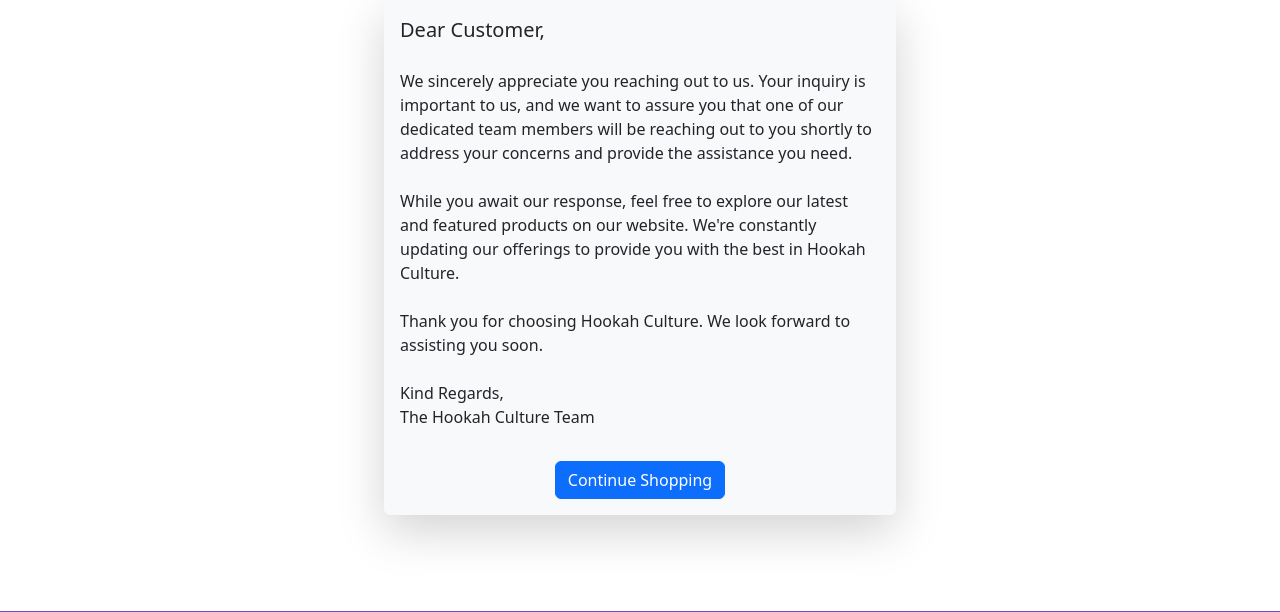
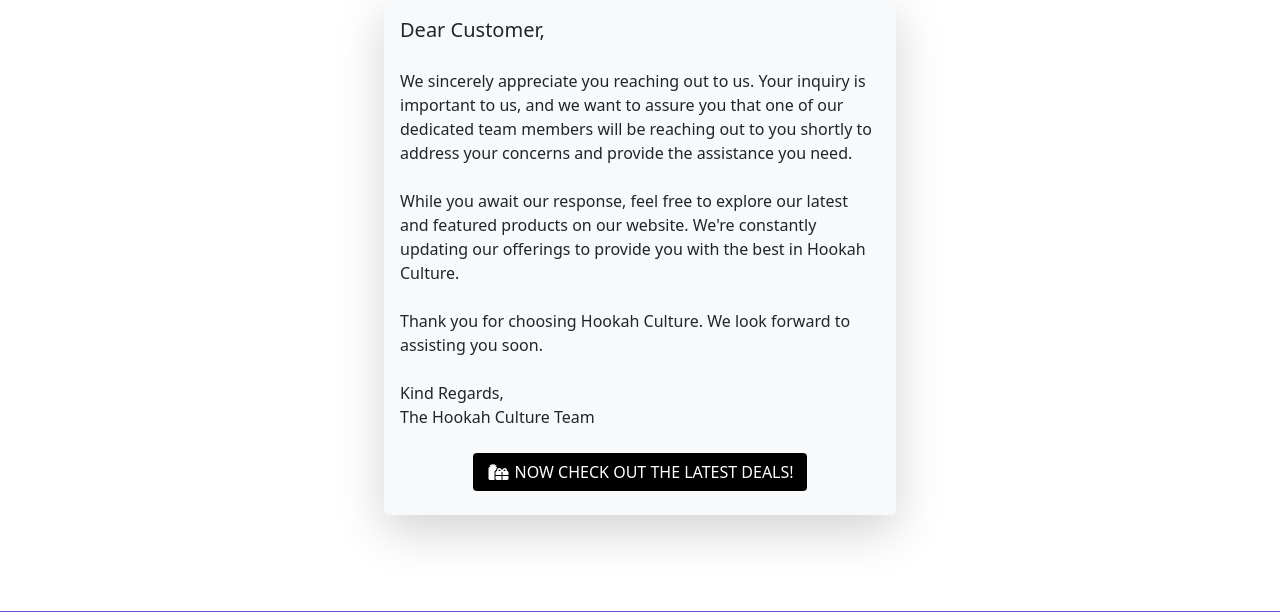
Before and after one commit to Delfinistkata/hookah-culture, a Django app: page /contact/contact_success/ in a window 1280 px wide. Shown: the part 172-784 px from the top of the page. Run offline with Django 3.2, Linux system fonts and the light colour scheme; some libraries are stand-ins or nearby versions.

Commit message:
Add button

```diff
--- a/contact/templates/contact/contact_success.html
+++ b/contact/templates/contact/contact_success.html
@@ -18,7 +18,12 @@
 
             <!-- Button to continue shopping -->
             <div class="text-center">
-                <button class="btn btn-primary mt-3" href="{% url 'home' %}" type="submit">Continue Shopping</button>
+                <a href="{% url 'products' %}?category=arrivals,deals,clearance" class="btn btn-black rounded-1 mt-2 mb-2">
+                    <span class="icon mr-2">
+                        <i class="fas fa-gifts"></i>
+                    </span>
+                    <span class="text-uppercase">Now check out the latest deals!</span>
+                </a>
             </div>
         </div>
     </div>
```
